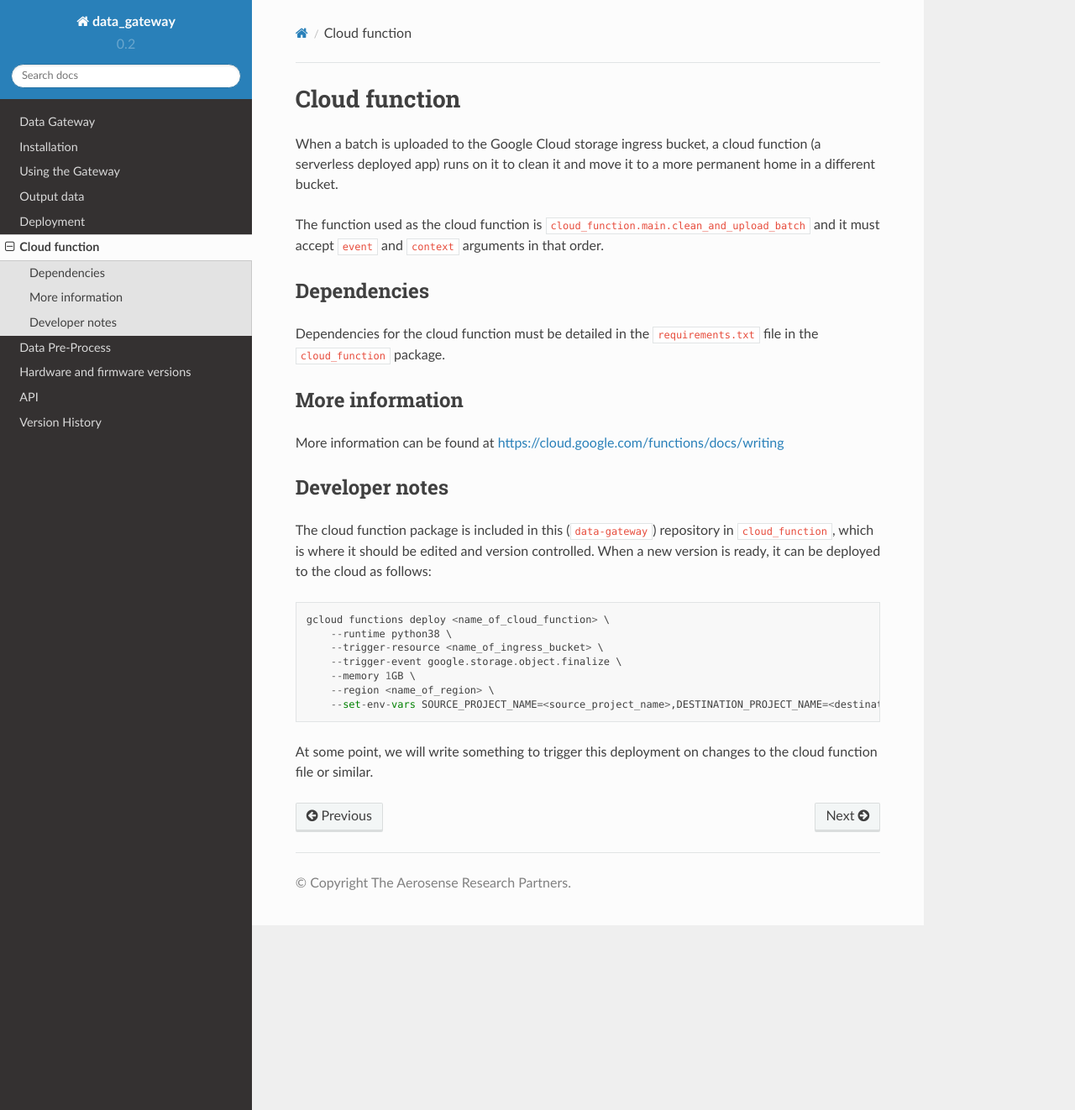
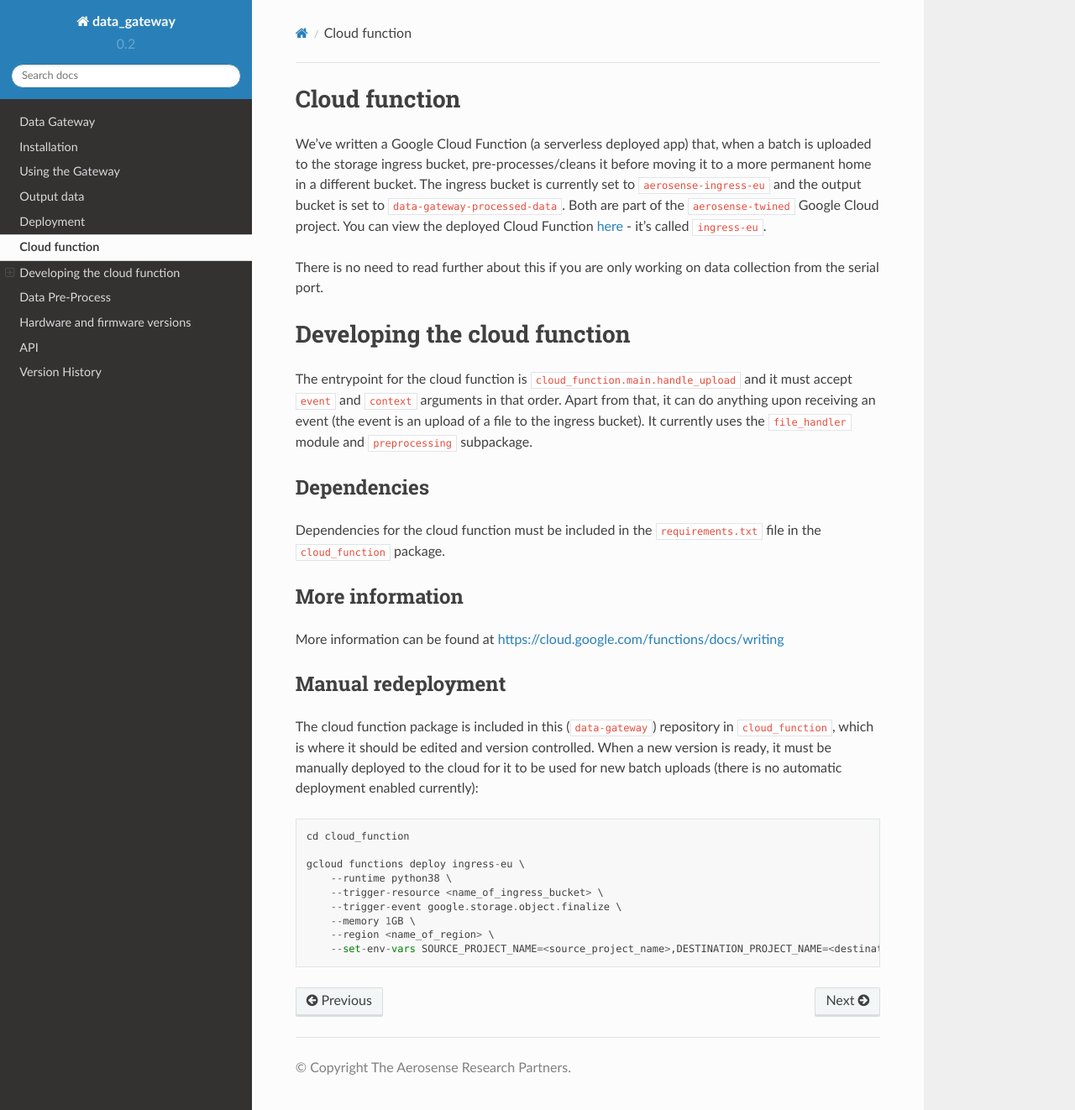
Before and after one commit to aerosense-ai/data-gateway, a Sphinx documentation site: the page built from docs/source/cloud_function.rst, in a window 1280 px wide and 1322 px high. Shown: the whole window at 84% size. Built offline with Sphinx 7.4.7 and the Read the Docs theme 2.0.0, drawn with Linux system fonts in a browser that asks for light colours.

Commit message:
DOC: Update cloud function docs

```diff
--- a/docs/source/cloud_function.rst
+++ b/docs/source/cloud_function.rst
@@ -3,40 +3,46 @@
 ==============
 Cloud function
 ==============
+We've written a Google Cloud Function (a serverless deployed app) that, when a batch is uploaded to the storage ingress
+bucket, pre-processes/cleans it before moving it to a more permanent home in a different bucket. The ingress bucket is
+currently set to ``aerosense-ingress-eu`` and the output bucket is set to ``data-gateway-processed-data``. Both are
+part of the ``aerosense-twined`` Google Cloud project. You can view the deployed Cloud Function
+`here <https://console.cloud.google.com/functions/details/europe-west6/ingress-eu>`_ - it's called ``ingress-eu``.
 
-When a batch is uploaded to the Google Cloud storage ingress bucket, a cloud function (a serverless deployed app) runs
-on it to clean it and move it to a more permanent home in a different bucket.
+There is no need to read further about this if you are only working on data collection from the serial port.
 
-The function used as the cloud function is ``cloud_function.main.clean_and_upload_batch`` and it must accept ``event``
-and ``context`` arguments in that order.
 
+=============================
+Developing the cloud function
+=============================
+The entrypoint for the cloud function is ``cloud_function.main.handle_upload`` and it must accept ``event`` and
+``context`` arguments in that order. Apart from that, it can do anything upon receiving an event (the event is an upload
+of a file to the ingress bucket). It currently uses the ``file_handler`` module and ``preprocessing`` subpackage.
 
 Dependencies
 ============
-
-Dependencies for the cloud function must be detailed in the ``requirements.txt`` file in the ``cloud_function`` package.
+Dependencies for the cloud function must be included in the ``requirements.txt`` file in the ``cloud_function`` package.
 
 
 More information
 ================
-
 More information can be found at https://cloud.google.com/functions/docs/writing
 
 
-Developer notes
-===============
-
+Manual redeployment
+===================
 The cloud function package is included in this (``data-gateway``) repository in ``cloud_function``, which is where it
-should be edited and version controlled. When a new version is ready, it can be deployed to the cloud as follows:
+should be edited and version controlled. When a new version is ready, it must be manually deployed to the cloud for it
+to be used for new batch uploads (there is no automatic deployment enabled currently):
 
 .. code-block::
 
-    gcloud functions deploy <name_of_cloud_function> \
+    cd cloud_function
+
+    gcloud functions deploy ingress-eu \
         --runtime python38 \
         --trigger-resource <name_of_ingress_bucket> \
         --trigger-event google.storage.object.finalize \
         --memory 1GB \
         --region <name_of_region> \
         --set-env-vars SOURCE_PROJECT_NAME=<source_project_name>,DESTINATION_PROJECT_NAME=<destination_project_name>,DESTINATION_BUCKET_NAME=<destination_bucket_name>
-
-At some point, we will write something to trigger this deployment on changes to the cloud function file or similar.
```
